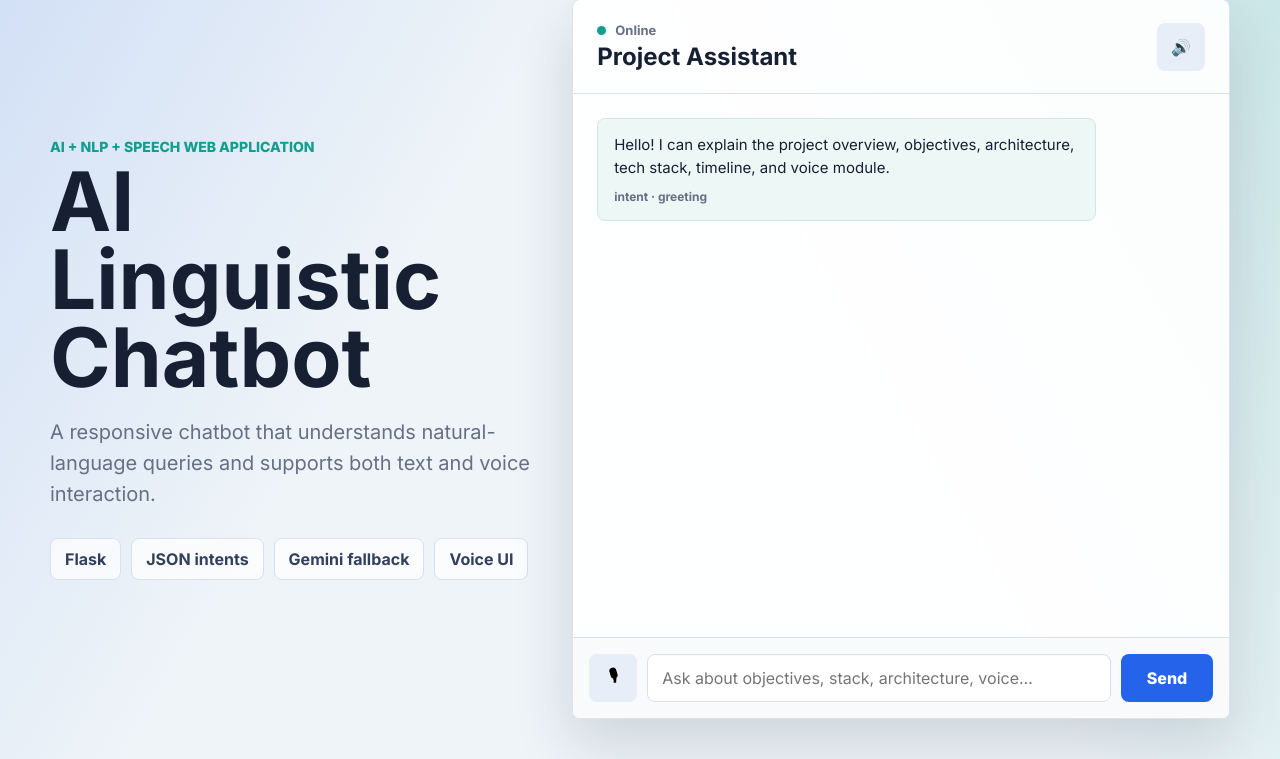
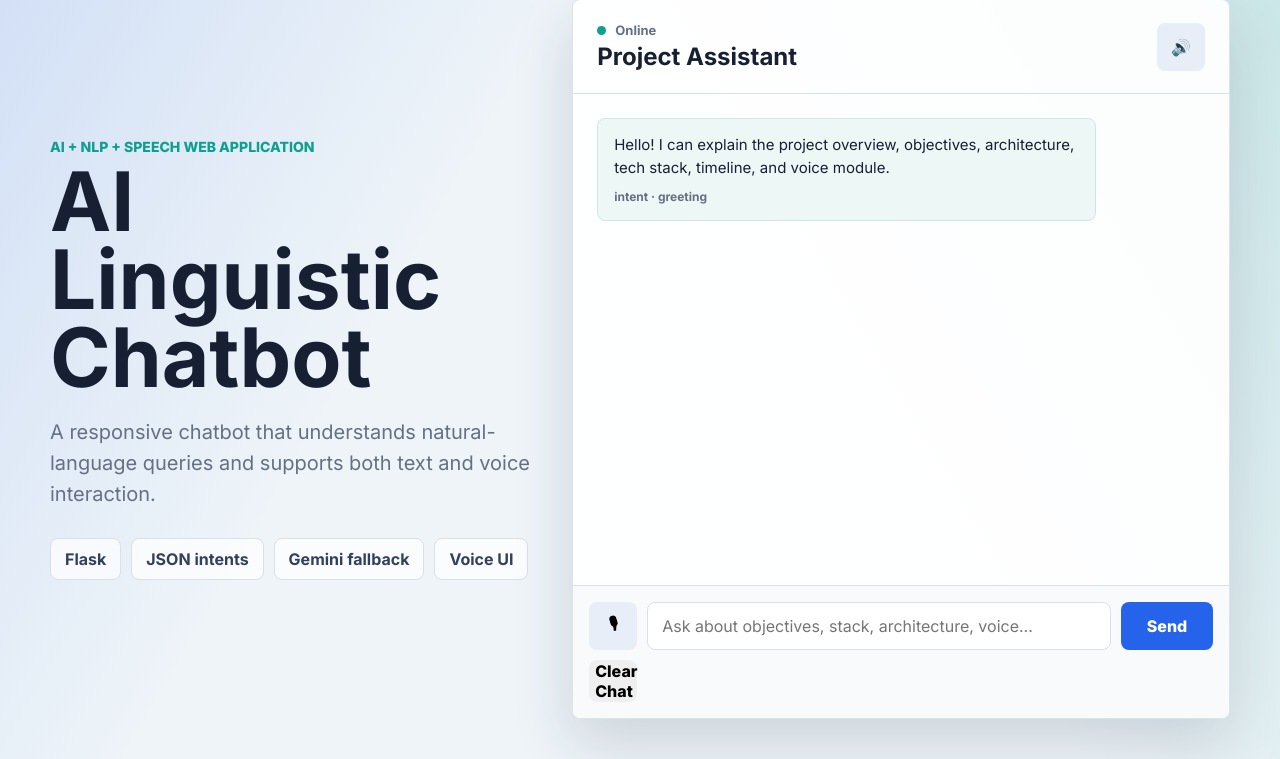
Before and after one commit to Ankitkumar871/SKIT-CSE-2023-2027-70, a Python web app: template templates/index.html in a window 1280 px wide. Shown: the part 41-800 px from the top of the page. Run offline with Jinja, Linux system fonts and the light colour scheme; the template is opened without the code that fills it, so the values that code supplies are empty.

Commit message:
Add 'Clear Chat' button to chat form

```diff
--- a/templates/index.html
+++ b/templates/index.html
@@ -38,6 +38,7 @@
         <button class="icon-button mic" id="micButton" type="button" title="Use voice input" aria-label="Use voice input">🎙</button>
         <input id="messageInput" type="text" autocomplete="off" placeholder="Ask about objectives, stack, architecture, voice..." required>
         <button class="send" type="submit">Send</button>
+        <button type="button" onclick="clearChat()">Clear Chat</button>
       </form>
     </section>
   </main>
```
